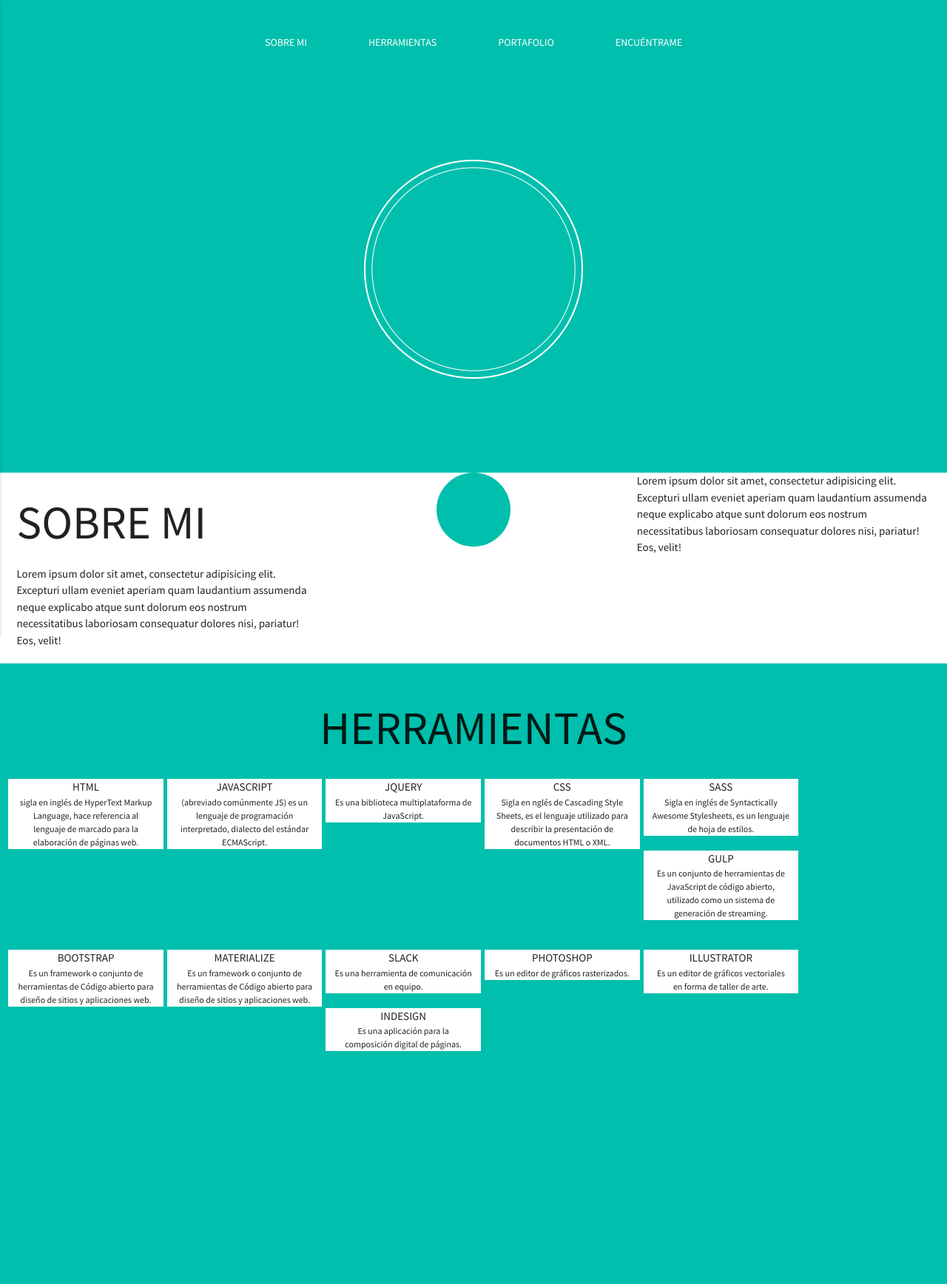
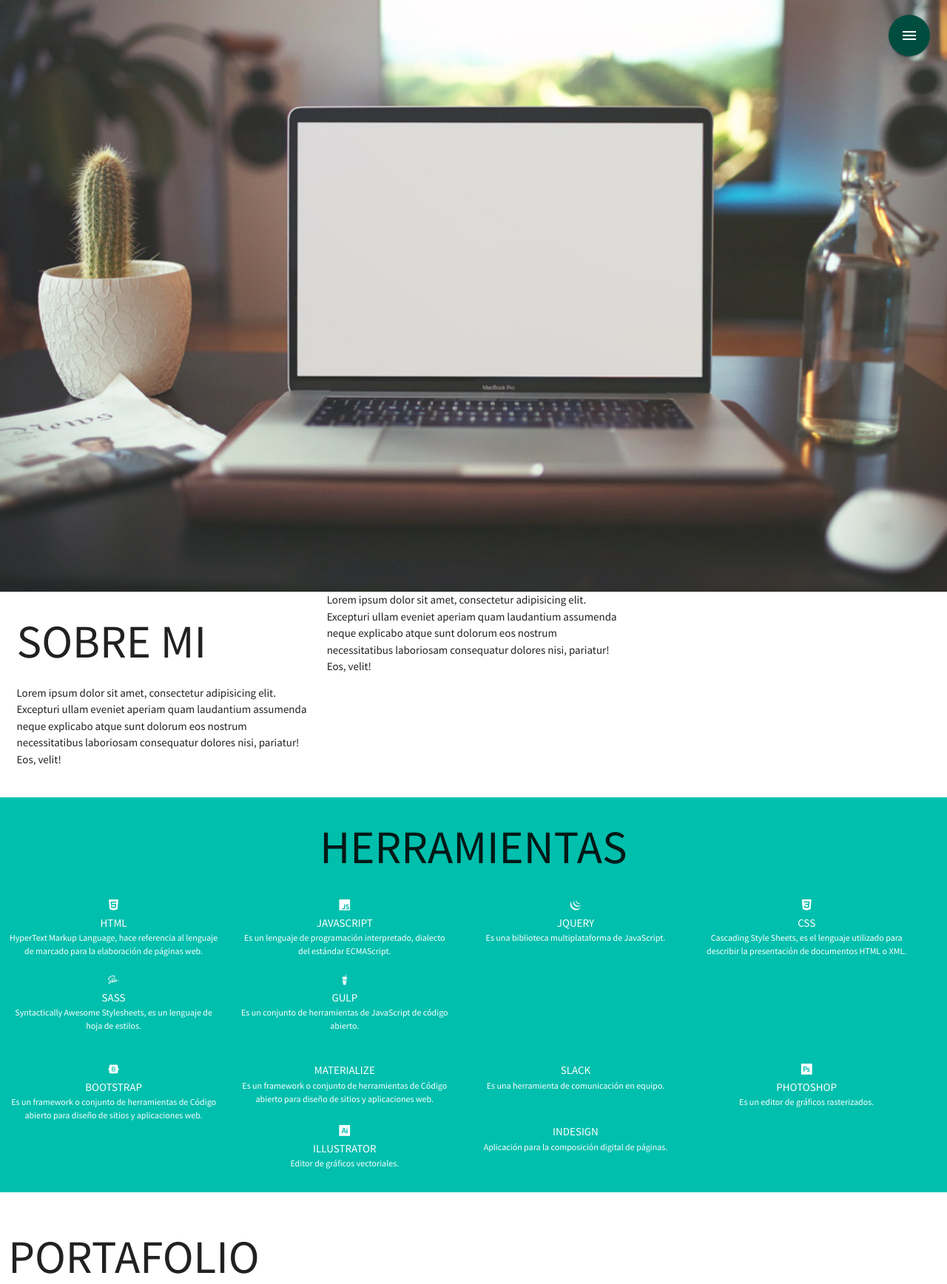
Before and after one commit to ValenMiranda/valenmiranda.github.io, a plain HTML site: page index.html in a window 1280 px wide. Shown: the top 1736 px of the page at 74% size. Before the commit the page ends 1471 px from the top, so only its background shows below. Drawn offline with nearby package versions, Linux system fonts and the light colour scheme.

Commit message:
arreglando seccion portafolio y herramientas

```diff
--- a/index.html
+++ b/index.html
@@ -9,30 +9,28 @@
 	<link href="https://fonts.googleapis.com/icon?family=Material+Icons" rel="stylesheet">
 	<!-- Font -->
 	<link href="https://fonts.googleapis.com/css?family=Source+Sans+Pro:400,700" rel="stylesheet">
+	<!-- devicon -->
+	<link rel="stylesheet" href="https://cdn.rawgit.com/konpa/devicon/df6431e323547add1b4cf45992913f15286456d3/devicon.min.css">
 	<link rel="stylesheet" href="css/main.css">
 </head>
 <body>
-	<nav class="transparent z-depth-0">
-		<div class="nav-wrapper">
-			<a href="#" data-activates="mobile-demo" class="button-collapse"><i class="material-icons">menu</i></a>
-			<ul class="hide-on-med-and-down">
-				<li class="menu-grande"><a href="#about" class="link-grande">SOBRE MI</a></li>
-				<li class="menu-grande"><a href="" class="link-grande">HERRAMIENTAS</a></li>
-				<li class="menu-grande"><a href="" class="link-grande">PORTAFOLIO</a></li>
-				<li class="menu-grande"><a href="" class="link-grande">ENCUÉNTRAME</a></li>
-			</ul>
-			<ul class="side-nav right" id="mobile-demo">
-				<li><a href="#about">SOBRE MI</a></li>
-				<li><a href="">HERRAMIENTAS</a></li>
-				<li><a href="">PORTAFOLIO</a></li>
-				<li><a href="">ENCUÉNTRAME</a></li>
+
+	<div class="fixed-action-btn horizontal click-to-toggle">
+		<a class="btn-floating btn-large teal darken-4">
+			<i class="material-icons">menu</i>
+		</a>
+		<ul>
+			<li><a href="#about" class="btn-floating teal"><i class="material-icons">stars</i></a></li>
+			<li><a href="#skills" class="btn-floating teal darken-1"><i class="material-icons">format_quote</i></a></li>
+			<li><a href="#portfolio" class="btn-floating teal darken-2"><i class="material-icons">palette</i></a></li>
+			<li><a href="#findme" class="btn-floating teal darken-3"><i class="material-icons">place</i></a></li>
 		</ul>
 	</div>
-	</nav>
+
 	<header>
 		<div class="row">
 			<div class="col s12">
-				<img src="image/circle.png" alt="" class="responsive-img circle-photo">
+				<!--<img src="image/circle.png" alt="" class="responsive-img circle-photo">-->
 			</div>
 		</div>
 	</header>
@@ -41,14 +39,11 @@
 		<div class="row">
 			<div class="col s12">
 				<div class="row">
-					<div class="col s12 l4">
+					<div class="col s6 l4">
 						<h1>SOBRE MI</h1>
 						<p>Lorem ipsum dolor sit amet, consectetur adipisicing elit. Excepturi ullam eveniet aperiam quam laudantium assumenda neque explicabo atque sunt dolorum eos nostrum necessitatibus laboriosam consequatur dolores nisi, pariatur! Eos, velit!</p>
 					</div>
-					<div class="col s12 l4">
-						<div class="circulo"></div>
-					</div>
-					<div class="col s12 l4">
+					<div class="col s6 l4">
 						<p>Lorem ipsum dolor sit amet, consectetur adipisicing elit. Excepturi ullam eveniet aperiam quam laudantium assumenda neque explicabo atque sunt dolorum eos nostrum necessitatibus laboriosam consequatur dolores nisi, pariatur! Eos, velit!</p>
 					</div>
 				</div>
@@ -56,65 +51,114 @@
 		</div>
 	</section>
 
-	<section class="skills">
+	<section class="skills" id="skills">
 		<div class="row">
 			<div class="col s12 l12 center-align">
 				<h1>HERRAMIENTAS</h1>
-				<div class="row">
-					<div class="col l2 s4 skill-box" id="skill-box">
-						<span>HTML</span>
-						<p>sigla en inglés de HyperText Markup Language, hace referencia al lenguaje de marcado para la elaboración de páginas web.</p>
 			</div>
-					<div class="col l2 s4 skill-box" id="skill-box">
+			<div class="row center">
+				<div class="col m2 s6 icon">
+					<i class="devicon-html5-plain icon-tools html5"></i><br>
+					<span><strong>HTML</strong></span>
+					<p>HyperText Markup Language, hace referencia al lenguaje de marcado para la elaboración de páginas web.</p>
+				</div>
+				<div class="col m2 s6 icon">
+					<i class="devicon-javascript-plain icon-tools js"></i><br>
 					<span>JAVASCRIPT</span>
-						<p>(abreviado comúnmente JS) es un lenguaje de programación interpretado, dialecto del estándar ECMAScript.</p>
+					<p>Es un lenguaje de programación interpretado, dialecto del estándar ECMAScript.</p>
 				</div>
-					<div class="col l2 s4 skill-box" id="skill-box">
+				<div class="col m2 s6 icon">
+					<i class="devicon-jquery-plain icon-tools jquery"></i><br>
 					<span>JQUERY</span>
 					<p>Es una biblioteca multiplataforma de JavaScript.</p>
 				</div>
-					<div class="col l2 s4 skill-box" id="skill-box">
+				<div class="col m2 s6 icon">
+					<i class="devicon-css3-plain icon-tools css3"></i><br>
 					<span>CSS</span>
-						<p>Sigla en nglés de Cascading Style Sheets, es el lenguaje utilizado para describir la presentación de documentos HTML o XML.</p>
+					<p>Cascading Style Sheets, es el lenguaje utilizado para describir la presentación de documentos HTML o XML.</p>
 				</div>
-					<div class="col l2 s4 skill-box" id="skill-box">
+				<div class="col m2 s6 icon">
+					<i class="devicon-sass-original"></i><br>
 					<span>SASS</span>
-						<p>Sigla en inglés de Syntactically Awesome Stylesheets, es un lenguaje de hoja de estilos.</p>
+					<p>Syntactically Awesome Stylesheets, es un lenguaje de hoja de estilos.</p>
 				</div>
-					<div class="col l2 s4 skill-box" id="skill-box">
+				<div class="col m2 s6 icon">
+					<i class="devicon-gulp-plain"></i><br>
 					<span>GULP</span>
-						<p>Es un conjunto de herramientas de JavaScript de código abierto, utilizado como un sistema de generación de streaming.</p>
+					<p>Es un conjunto de herramientas de JavaScript de código abierto.</p>
 				</div>
 			</div>
-				<div class="row">
-					<div class="col l2 s4 skill-box" id="skill-box">
+			<div class="row center">
+				<div class="col m2 s6 icon">
+					<i class="devicon-bootstrap-plain icon-tools boots"></i><br>
 					<span>BOOTSTRAP</span>
 					<p>Es un framework o conjunto de herramientas de Código abierto para diseño de sitios y aplicaciones web.</p>
 				</div>
-					<div class="col l2 s4 skill-box" id="skill-box">
+				<div class="col m2 s6 icon">
+
 					<span>MATERIALIZE</span>
 					<p>Es un framework o conjunto de herramientas de Código abierto para diseño de sitios y aplicaciones web.</p>
 				</div>
-					<div class="col l2 s4 skill-box" id="skill-box">
+				<div class="col m2 s6 icon">
 					<span>SLACK</span>
 					<p>Es una herramienta de comunicación en equipo.</p>
 				</div>
-					<div class="col l2 s4 skill-box" id="skill-box">
+				<div class="col m2 s6 icon">
+					<i class="devicon-photoshop-plain icon-tools photo"></i><br>
 					<span>PHOTOSHOP</span>
 					<p>Es un editor de gráficos rasterizados.</p>
 				</div>
-					<div class="col l2 s4 skill-box" id="skill-box">
+				<div class="col m2 s6 icon">
+					<i class="devicon-illustrator-plain icon-tools illust"></i><br>
 					<span>ILLUSTRATOR</span>
-						<p>Es un editor de gráficos vectoriales en forma de taller de arte.</p>
+					<p>Editor de gráficos vectoriales.</p>
 				</div>
-					<div class="col l2 s4 skill-box" id="skill-box">
+				<div class="col m2 s6 icon">
 					<span>INDESIGN</span>
-						<p>Es una aplicación para la composición digital de páginas.</p>
-					</div>
+					<p>Aplicación para la composición digital de páginas.</p>
 				</div>
 			</div>
 		</div>
 	</section>
+
+	<section class="portfolio" id="portfolio">
+		<div class="row">
+			<div class="col l12 s12">
+				<h1>PORTAFOLIO</h1>
+			</div>
+			<div class="row">
+				<div class="col l4 s6">
+					<img src="image/proyecto1.png" alt="" class="responsive-img">
+				</div>
+				<div class="col l4 s6">
+					<img src="image/proyecto2.png" alt="" class="responsive-img">
+				</div>
+				<div class="col l4 s6">
+					<img src="image/proyecto3.png" alt="" class="responsive-img">
+				</div>
+
+				<div class="col l4 s6">
+					<img src="image/proyecto1.png" alt="" class="responsive-img">
+				</div>
+				<div class="col l4 s6">
+					<img src="image/proyecto1.png" alt="" class="responsive-img">
+				</div>
+				<div class="col l4 s6">
+					<img src="image/proyecto1.png" alt="" class="responsive-img">
+				</div>
+			</div>
+		</div>
+	</section>
+
+	<section class="findme" id="findme">
+		<div class="row">
+			<div class="col l12 s12 center-align">
+				<a href=""><i class="fa fa-linkedin-square" aria-hidden="true"></i></a>
+				<a href=""><i class="fa fa-github-square" aria-hidden="true"></i></a>
+			</div>
+		</div>
+	</section>
+
 	<!-- jQuery -->
 	<script src="http://code.jquery.com/jquery-3.2.1.min.js" integrity="sha256-hwg4gsxgFZhOsEEamdOYGBf13FyQuiTwlAQgxVSNgt4=" crossorigin="anonymous"></script>
 	<!-- Compiled and minified JavaScript -->
--- a/js/main.js
+++ b/js/main.js
@@ -1,5 +1,7 @@
 $(document).ready(function() {
 	$(".button-collapse").sideNav();
+
+  $('.modal').modal();
 
 	// Select all links with hashes
 $('a[href*="#"]')
--- a/sass/_style.scss
+++ b/sass/_style.scss
@@ -4,23 +4,16 @@
 	font-family: 'Source Sans Pro', sans-serif;
 }
 
-body{
-	background-color: $turquesa;
+header{
+	background-image: url('../image/free-macbook-pro-mockup-vintage-2.jpg'); // Aqui deberia ir la imagen de fondo
+	background-position: center;
+    background-size: cover;
+    height: 100vh;
 }
 
-nav{
-	.nav-wrapper{
-		width: 100%;
-		text-align: center;
-		.menu-grande{
-			float: none;
-			display: inline-block;
-			.link-grande{
-				padding: 25px 40px 0px 40px;
-				font-size: 14px;
-			}
-		}
-	}
+.fixed-action-btn{
+	bottom: 0;
+	top:20px;
 }
 
 header{
@@ -44,9 +37,11 @@ header{
 }
 
 .skills{
-	.skill-box{
-		position: relative;
-		background-color: white;
+	background-color: $turquesa;
+	position: relative;
+	.icon{
+		width: 15%;
+		color: white;
 		margin: 10px 5px;
 		p{
 		font-size: 12px;
@@ -54,3 +49,25 @@ header{
 		}
 	}
 }
+
+.portfolio{
+	.proyectos{
+		display: inline;
+	}
+}
+
+.findme{
+	background-color: #000B10;
+	height: 100px;
+	.fa{
+	color: white;
+	}
+}
+
+@media only screen and (min-width: 601px){
+	.row .col.m2 {
+	    width: 24%;
+	    left: auto;
+	    right: auto;
+	    }
+}
```
Also changed, not shown: css/main.css, image/free-macbook-pro-mockup-vintage-2.jpg (added), image/hipster-device-mockup02.png (added), image/proyecto1.png (added), image/proyecto2.png (added), image/proyecto3.png (added), 1 other file. Lines whose indentation alone changed are shown as unchanged.
